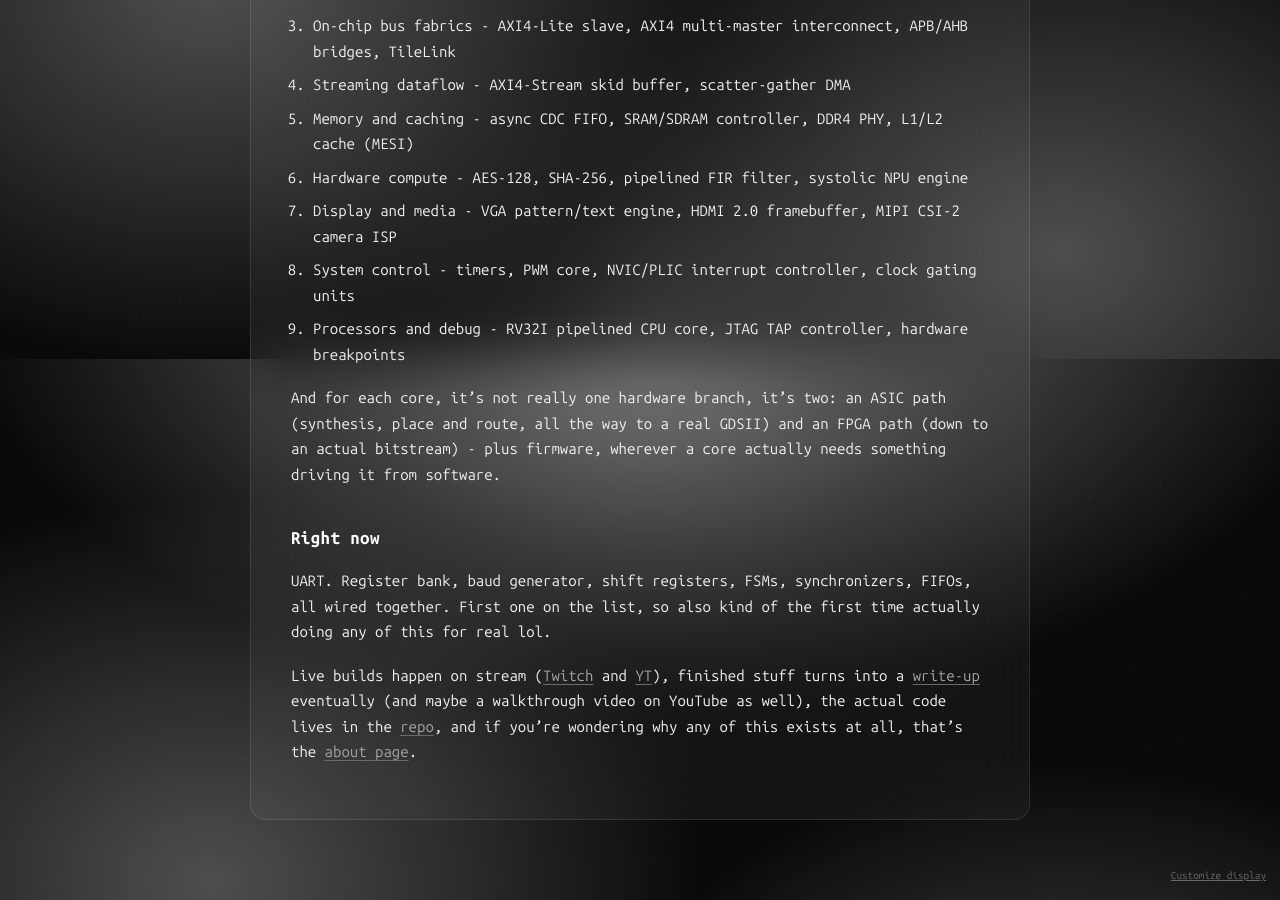
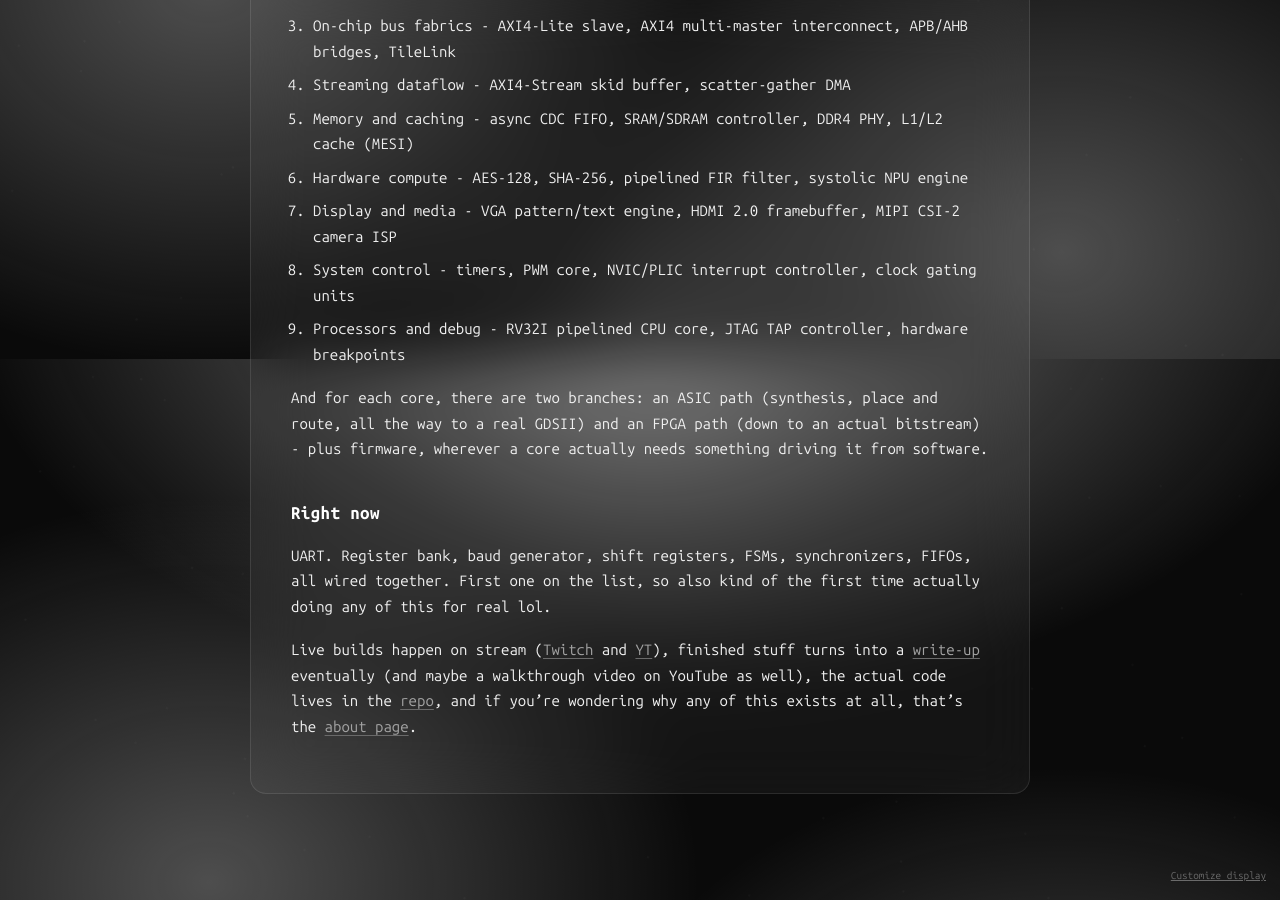
Before and after one commit to Basit-Balogun10/Basit-Balogun10.github.io, a Jekyll site: the page built from roadmap.md, in a window 1280 px wide and 900 px high, scrolled down 541 px. Built offline with Jekyll 4.4.1, drawn with Linux system fonts in a browser that asks for light colours.

Commit message:
Fix awkward phrasing in the two-hardware-branches line on the roadmap

```diff
--- a/roadmap.md
+++ b/roadmap.md
@@ -19,7 +19,7 @@ Here's the list, roughly in the order I'm going through it:
 8. System control - timers, PWM core, NVIC/PLIC interrupt controller, clock gating units
 9. Processors and debug - RV32I pipelined CPU core, JTAG TAP controller, hardware breakpoints
 
-And for each core, it's not really one hardware branch, it's two: an ASIC path (synthesis, place and route, all the way to a real GDSII) and an FPGA path (down to an actual bitstream) - plus firmware, wherever a core actually needs something driving it from software.
+And for each core, there are two branches: an ASIC path (synthesis, place and route, all the way to a real GDSII) and an FPGA path (down to an actual bitstream) - plus firmware, wherever a core actually needs something driving it from software.
 
 ## Right now
 
```
